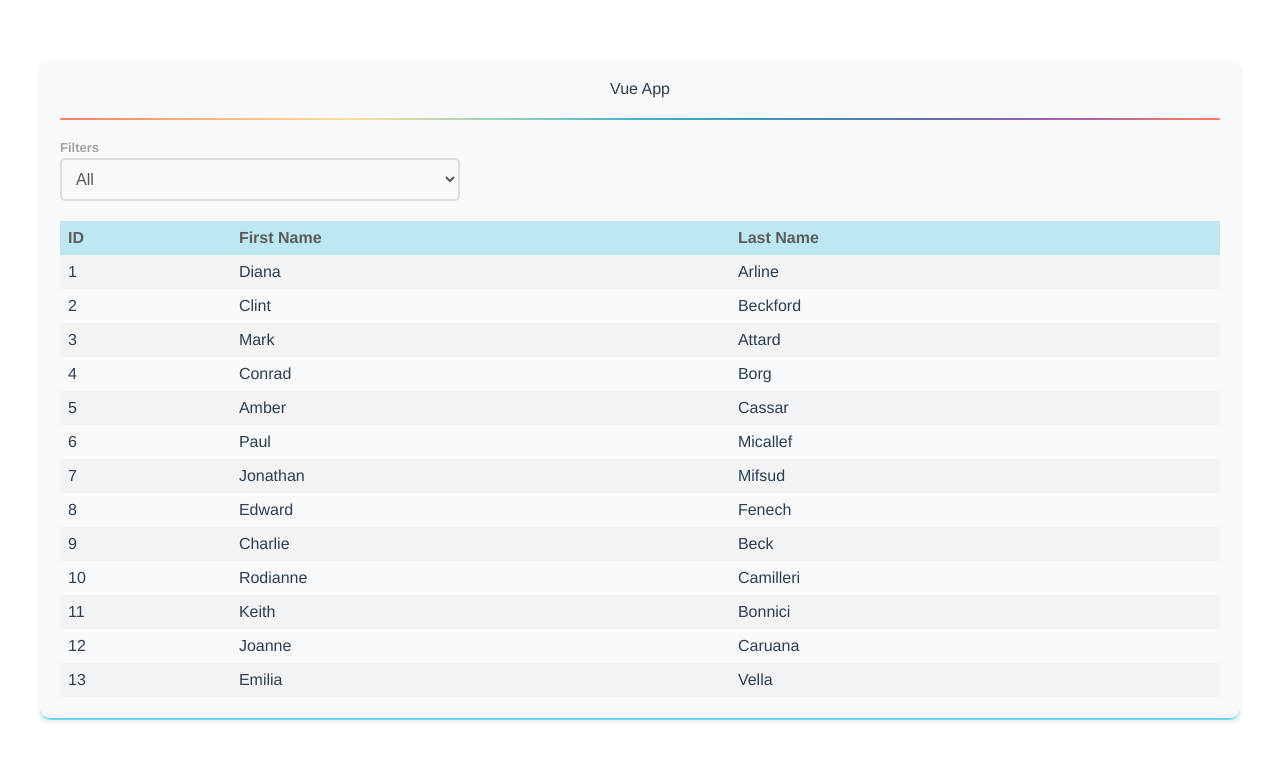
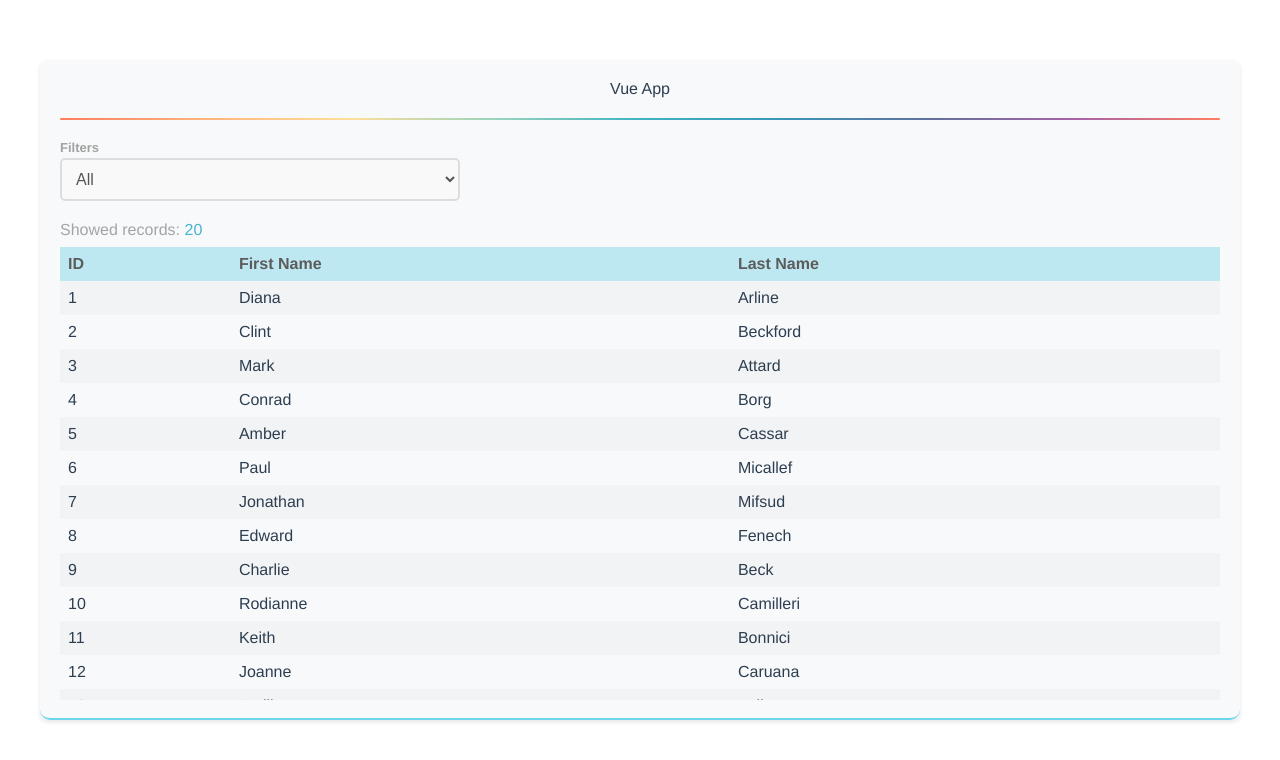
Before and after one commit to dzoni18/vue-app, a Vue app: page /#/ in a window 1280 px wide. Shown: the top 760 px of the page. Built offline with nearby package versions, Linux system fonts and the light colour scheme.

Commit message:
Implemented filters based on given criteria, allowing filtering by employment date and termination date.

```diff
--- a/src/components/EmployeesList.vue
+++ b/src/components/EmployeesList.vue
@@ -1,5 +1,14 @@
 <template>
   <div tabindex="-1" class="table-container">
+    <div class="results-count">
+      <span>
+        Showed records:
+      </span>
+
+      <span class="results-number">
+        {{ employeesData.length }}
+      </span>
+    </div>
     <table tabindex="-1" class="responsive-table">
       <thead>
         <tr>
@@ -39,6 +48,17 @@ export default {
   position: relative;
 }
 
+.results-count {
+  text-align: left;
+  color: gray;
+  margin-bottom: 8px;
+  opacity: 0.7;
+}
+
+.results-number {
+  font-weight: 500;
+  color: rgb(2, 149, 189);
+}
 
 .responsive-table thead {
   position: sticky !important;
--- a/src/components/Filters.vue
+++ b/src/components/Filters.vue
@@ -1,12 +1,12 @@
 <template>
   <div class="filter-container">
     <div class="filter-label">Filters</div>
-    <select class="filter-select" @change="$emit('filterChange', $event.target.value)">
-      <option value="">All</option>
-      <option v-for="option in Object.keys(options)" :key="option" :value="option">{{ option }}</option>
+    <select :value="selectedFilter" @change="$emit('changeFilter', $event.target.value)" class="filter-select">
+      <option v-for="option in Object.values(options)" :key="option" :value="option">{{ option }}</option>
     </select>
   </div>
 </template>
+
 
 
 <script>
@@ -17,10 +17,14 @@ export default {
     options: {
       type: Object,
       required: true
-    }
+    },
+    selectedFilter: {
+      type: String,
+      required: true
+    },
   },
 
-  emits: ['filterChange']
+  emits: ['changeFilter']
 }
 </script>
 
--- a/src/pages/Home.vue
+++ b/src/pages/Home.vue
@@ -2,10 +2,12 @@
   <div class="home-wrapper">
     <!-- Show loader while the employees data is fetching -->
     <Loader v-if="loadingEmployeesData" />
+
     <!-- Show the employees list component when data is fetched -->
     <div class="main-content" v-if="!loadingEmployeesData">
-      <Filters :options="filterOptions" />
-      <EmployeesList :employeesData="employeesData.Employees" />
+      <Filters :options="filterOptions" :selectedFilter="selectedFilter" @changeFilter="changeFilter" />
+      <EmployeesList v-if="filteredData" :employeesData="filteredData" />
+      <div v-if="filteredData.length == 0 && !loadingEmployeesData">No record for showing.</div>
     </div>
   </div>
 </template>
@@ -28,6 +30,7 @@ export default {
       employeesData: null, // Initialize employees data to null,
       loadingEmployeesData: true, // State for show/hide the loading indicator while data is fetching
       filterOptions: filterOptions,
+      selectedFilter: filterOptions.all,
     };
   },
   methods: {
@@ -42,11 +45,55 @@ export default {
       this.employeesData = data;
       // Stop the loading indicator
       this.loadingEmployeesData = false;
-    }
+    },
+    changeFilter(newValue) {
+      this.selectedFilter = newValue;
+    },
   },
   mounted() {
     // Fetch data when the component is mounted
     this.fetchData();
+  },
+  computed: {
+    filteredData() {
+      let res = this.employeesData?.Employees || [];
+      let currentDate = new Date();
+
+      if (this.selectedFilter === filterOptions.employedSoon) {
+        // If EmploymentDate > currentDate
+        res = res.filter((employee) => {
+          const employmentDate = new Date(employee.EmploymentDate);
+          return employmentDate.getTime() > currentDate.getTime()
+        })
+      }
+
+      if (this.selectedFilter === filterOptions.currentlyEmployed) {
+        // If EmploymentDate <= currentDate
+        res = res.filter((employee) => {
+          const employmentDate = new Date(employee.EmploymentDate);
+          return employmentDate.getTime() <= currentDate.getTime()
+        })
+      }
+
+      if (this.selectedFilter === filterOptions.toBeTerminated) {
+        res = res.filter((employee) => {
+          // If TerminationDate > currentDate
+          const terminationDate = new Date(employee.TerminationDate);
+          return terminationDate.getTime() > currentDate.getTime()
+        })
+      }
+
+      if (this.selectedFilter === filterOptions.terminated) {
+        res = res.filter((employee) => {
+          // If TerminationDate <= currentDate
+          const terminationDate = new Date(employee.TerminationDate);
+          return terminationDate.getTime() <= currentDate.getTime()
+        })
+      }
+
+
+      return res;
+    }
   }
 }
 </script>
--- a/src/utils/constants.js
+++ b/src/utils/constants.js
@@ -7,8 +7,9 @@ export const dataSource = `data/${dataFileName}`;
 
 // Options for filtering the employees data
 export const filterOptions = {
-  'Employed soon': 'employedSoon',
-  'Currently employed': 'currentlyEmployed',
-  'To be terminated': 'toBeTerminated',
-  'Terminated': 'terminated',
+  'all': 'All',
+  'employedSoon': 'Employed soon',
+  'currentlyEmployed': 'Currently employed',
+  'toBeTerminated': 'To be terminated',
+  'terminated': 'Terminated',
 }
```
